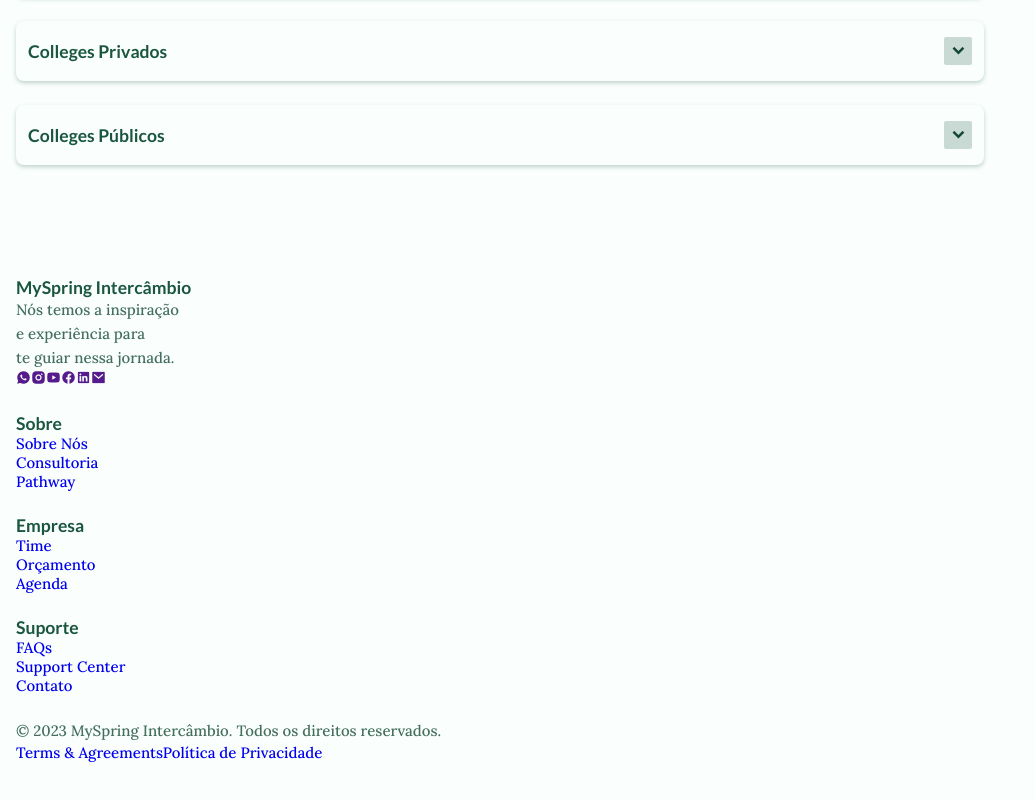
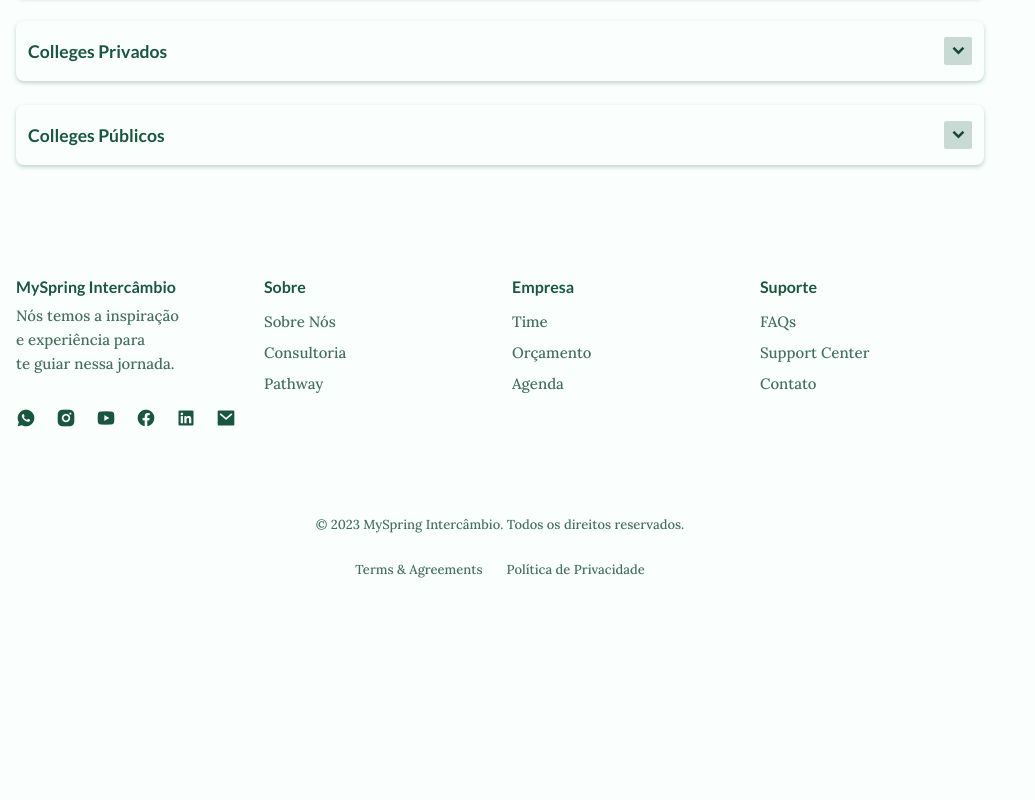
Before and after one commit to gabrielSantillo/myspring-intercambio, a Vue app: page / in a window 1280 px wide. Shown: the part 2321-3121 px from the top of the page, without its empty margins (0-1035 px from the left). After the commit the page ends 2939 px from the top, so only its background shows below. Built offline with nearby package versions, Linux system fonts and the light colour scheme.

Commit message:
Finish to style the footer component

```diff
--- a/src/components/FooterComponent.vue
+++ b/src/components/FooterComponent.vue
@@ -7,7 +7,7 @@
                     </h3>
                     <p class="footer__description">Nós temos a inspiração <br> e experiência para <br> te guiar nessa jornada.</p>
 
-                    <div>
+                    <div class="footer_socials">
                         <a href="" target="_blank" class="footer__social"><i class="ri-whatsapp-fill"></i></a>
                         <a href="" target="_blank" class="footer__social"><i class="ri-instagram-fill"></i></a>
                         <a href="" target="_blank" class="footer__social"><i class="ri-youtube-fill"></i></a>
@@ -91,5 +91,83 @@
 </script>
 
 <style lang="scss" scoped>
+@import "@/scss/variables.scss";
+
+.footer__container {
+    row-gap: 5rem;
+}
+
+.footer__content {
+    grid-template-columns: repeat(auto-fit, minmax(220px, 1fr));
+    row-gap: 2rem;
+}
+
+
+.footer__title, .footer__subtitle {
+    font-size: $--h3-font-size;
+}
+
+.footer__title {
+    margin-bottom: $--mb-0-5;
+}
+
+.footer__description {
+    margin-bottom: $--mb-2;
+}
+
+.footer_socials {
+    display: flex;
+    flex-direction: row;
+    column-gap: 1.25rem;
+}
+
+.footer__social {
+    font-size: 1.25rem;
+    color: $--title-color;
+    transition: .4s;
+}
+
+.footer__social:hover {
+    color: $--first-color;
+}
+
+.footer__subtitle {
+    margin-bottom: $--mb-1;
+}
+
+.footer__item {
+    margin-bottom: $--mb-0-75;
+}
+
+.footer__link {
+    color: $--text-color;
+    transition: .4s;
+}
+
+.footer__link:hover {
+    color: $--first-color;
+}
+
+.footer__rights {
+    display: flex;
+    flex-direction: column;
+    row-gap: 1.5rem;
+    text-align: center;
+}
+
+.footer__copy, .footer__terms-link {
+    font-size: $--small-font-size;
+    color: $--text-color;
+}
+
+.footer__terms {
+    display: flex;
+    column-gap: 1.5rem;
+    justify-content: center;
+}
+
+.footer__terms-link:hover {
+    text-decoration: underline;
+}
 
 </style>
```
